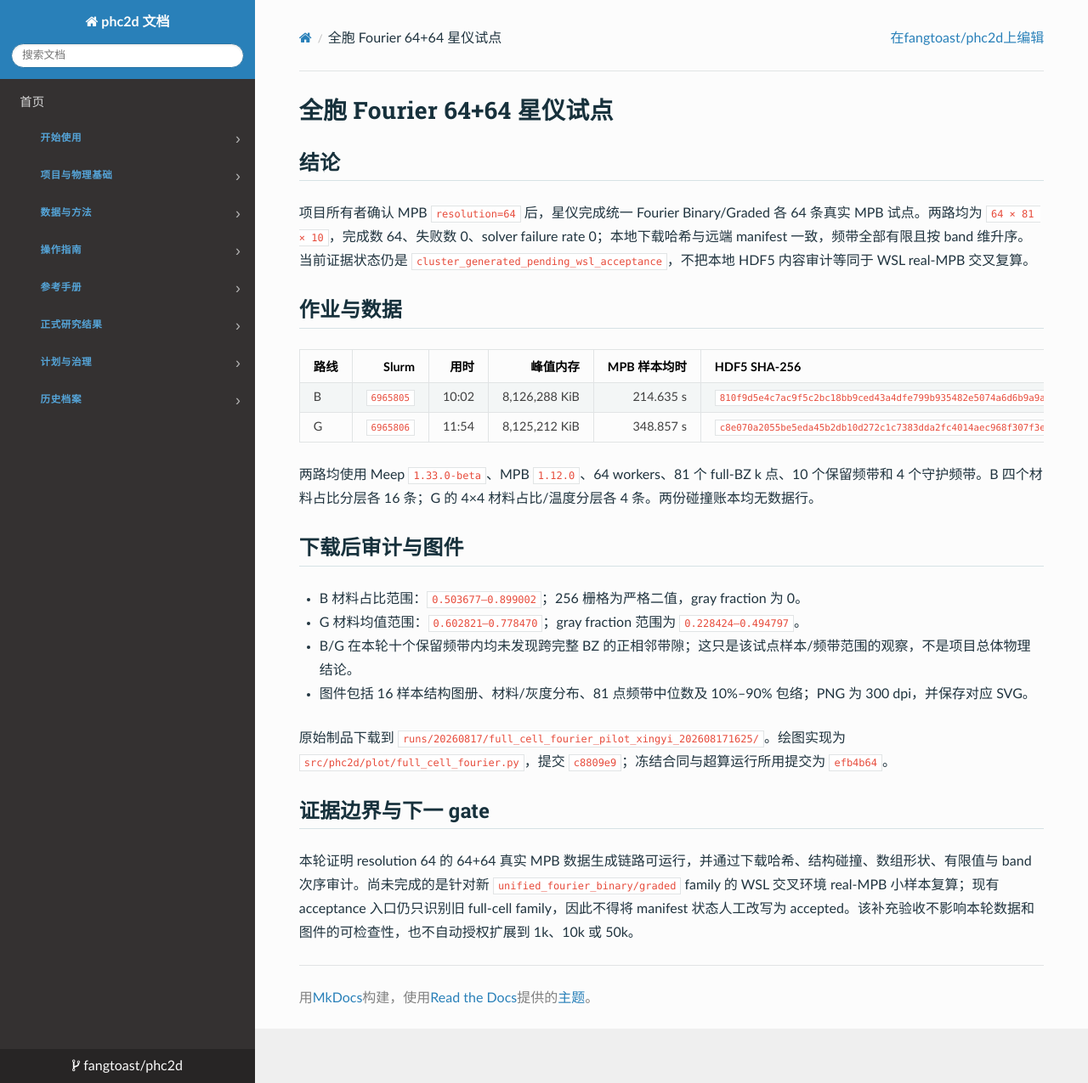
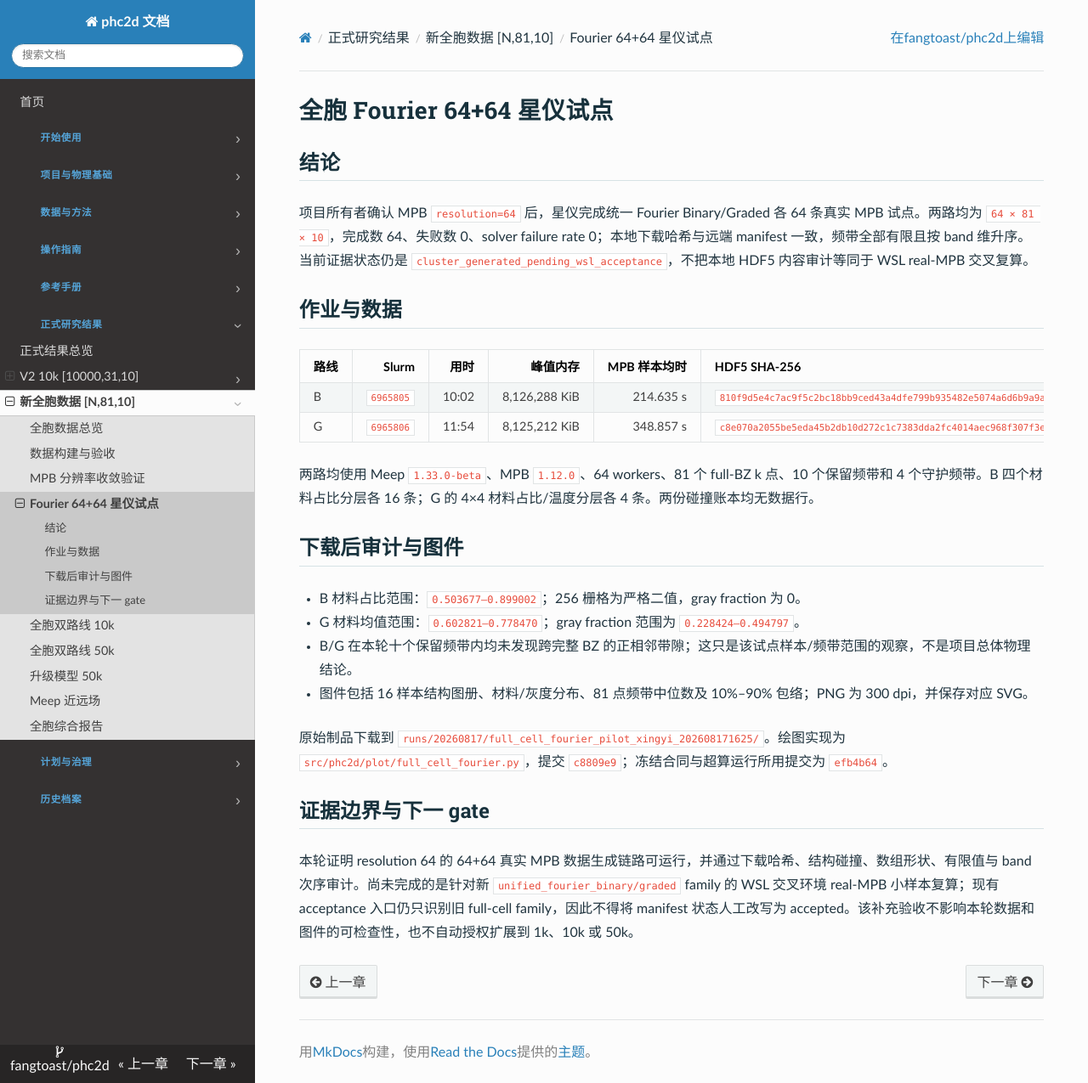
Before and after one commit to fangtoast/phc2d, an MkDocs documentation site: the page built from docs/results/data-provenance/全胞Fourier_64加64星仪试点_20260817.md, in a window 1280 px wide and 1275 px high. Shown: the whole window at 85% size. Built offline with MkDocs 1.6.1, drawn with Linux system fonts in a browser that asks for light colours.

Commit message:
fix: register Fourier pilot evidence

```diff
--- a/docs/results/data-provenance/全胞Fourier_64加64星仪试点_20260817.md
+++ b/docs/results/data-provenance/全胞Fourier_64加64星仪试点_20260817.md
@@ -3,10 +3,21 @@ title: "全胞 Fourier 64+64 星仪试点"
 summary: "记录 resolution=64 冻结后 B/G 各 64 条真实 MPB 数据生成、下载审计与图件。"
 page_type: evidence
 status: draft
+audience: 数据生产者、物理求解审阅者与复现执行者
+owner: 研究生维护
+last_reviewed: 2026-08-17
+reading_time: 5 minutes
 evidence_date: 2026-08-17
 primary_layer: L3
-evidence_status: cluster_generated_pending_wsl_acceptance
-validation_backend: Xingyi native Linux real MPB
+evidence_scope: resolution 64 冻结后的统一 Fourier B/G 各 64 条星仪 real-MPB 生成与本地内容审计；不含 WSL real-MPB 交叉复算。
+dataset_scope: full_cell_fourier_v2_bz9_wh81x10_dual_lane_64_plus_64
+evidence_level: data_acceptance
+evidence_status: pilot
+validation_backend: mixed
+source_artifacts:
+  - runs/20260817/full_cell_fourier_pilot_xingyi_202608171625
+  - commit:efb4b64
+  - commit:c8809e9
 ---
 
 <!--
--- a/mkdocs.yml
+++ b/mkdocs.yml
@@ -143,6 +143,7 @@ nav:
           - 全胞数据总览: results/全胞数据正式结果.md
           - 数据构建与验收: results/data-provenance/full_cell_dual_lane_pilot_20260803.md
           - MPB 分辨率收敛验证: results/data-provenance/全胞MPB分辨率收敛验证_20260817.md
+          - Fourier 64+64 星仪试点: results/data-provenance/全胞Fourier_64加64星仪试点_20260817.md
           - 全胞双路线 10k: results/forward/full_cell_dual_lane_forward_training_20260806.md
           - 全胞双路线 50k: results/forward/full_cell_dual_lane_50000_forward_training_20260808.md
           - 升级模型 50k: results/forward/full_cell_forward_model_upgrade_50k_evaluation_20260810.md
```
